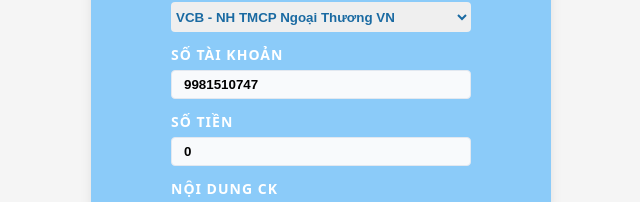
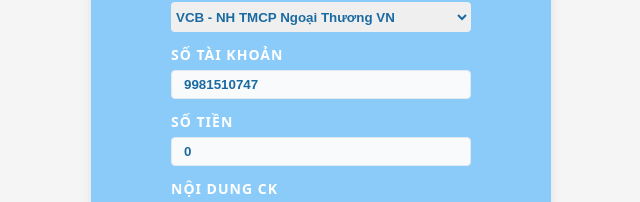
Before and after one commit to namht-web-dev/Graceful, a React (Vite) app: page / in a window 1280 px wide. Shown: the part 370-572 px from the top of the page, without its empty margins (319-959 px from the left). Built offline with nearby package versions, Linux system fonts and the light colour scheme.

Commit message:
add some css style

```diff
--- a/src/index.css
+++ b/src/index.css
@@ -312,12 +312,11 @@
   font-weight: 700;
 }
 
-.form-control option{
+.form-control option, .form-control input{
   color: var(--primary-700);
   font-weight: 700;
 }
 
 .form-control input{
   outline: none;
-  font-weight: 700;
 }
```
